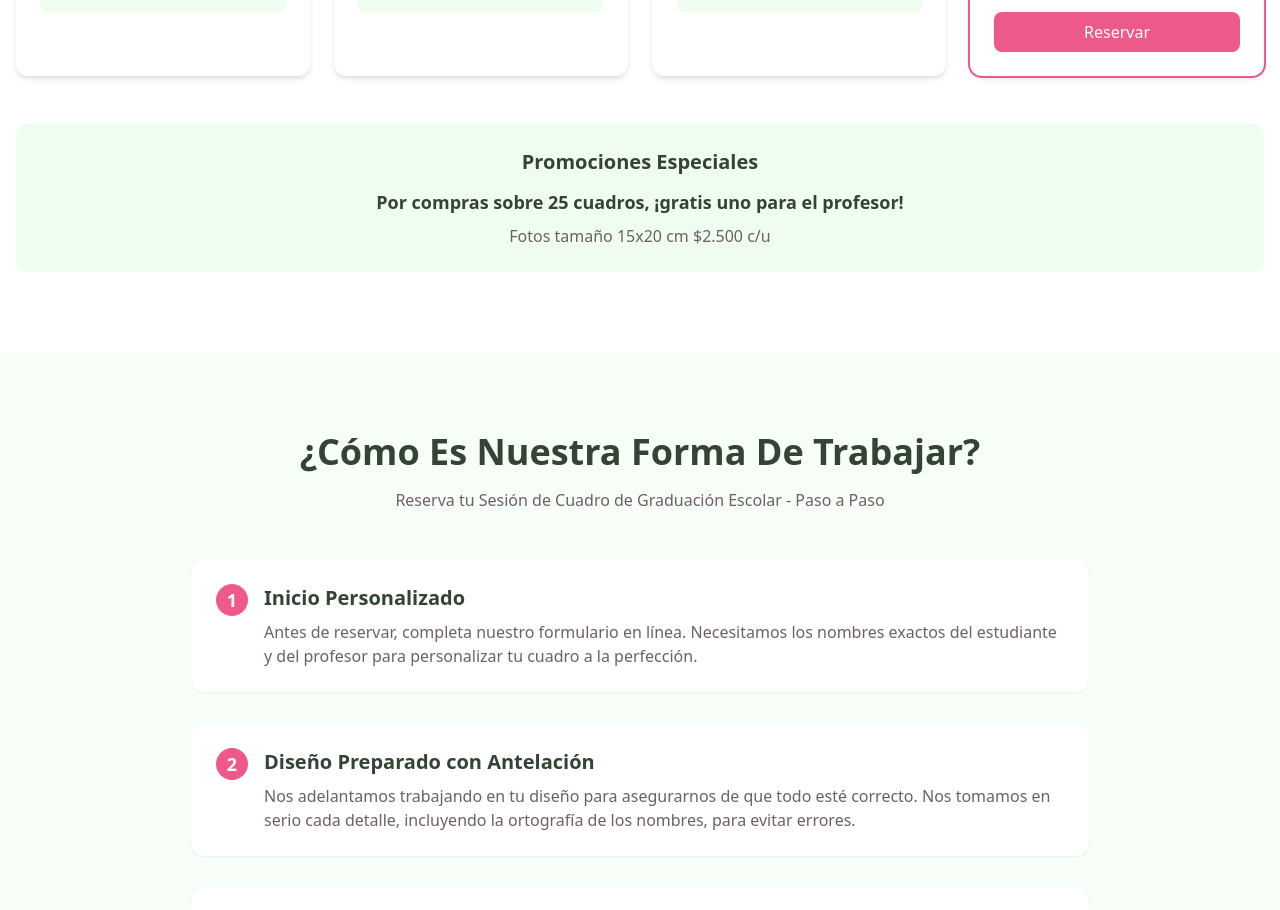
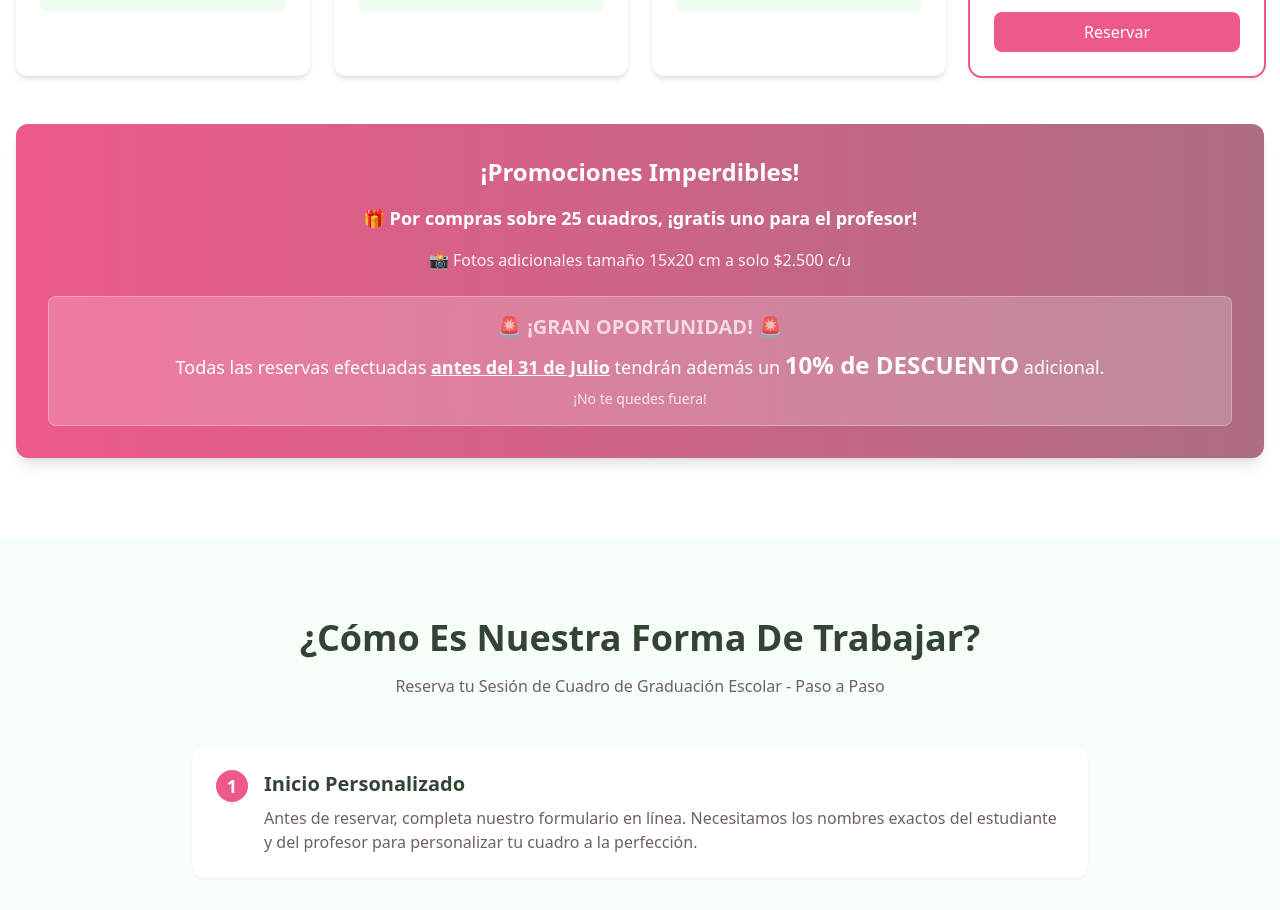
Before and after one commit to fMoyano90/enmarcandoamor, a React (Vite) app: page /graduaciones in a window 1280 px wide. Shown: the part 1121-2031 px from the top of the page. Built offline with nearby package versions, Linux system fonts and the light colour scheme.

Commit message:
Graduation opportunity discount added

```diff
--- a/src/pages/GraduacionesPage.tsx
+++ b/src/pages/GraduacionesPage.tsx
@@ -194,18 +194,30 @@ export const GraduacionesPage = () => {
               ))}
             </div>
 
+            {/* Promociones Especiales - Enhanced */}
             <motion.div
-              className="mt-12 bg-amor-verde-claro/10 p-6 rounded-xl text-center"
+              className="mt-12 bg-gradient-to-r from-amor-rosa to-amor-malva p-8 rounded-xl text-center shadow-lg"
               initial={{ opacity: 0, y: 20 }}
               whileInView={{ opacity: 1, y: 0 }}
               transition={{ duration: 0.6, delay: 0.3 }}
               viewport={{ once: true }}
             >
-              <h3 className="text-xl font-semibold text-amor-verde-oscuro mb-3">Promociones Especiales</h3>
-              <p className="text-lg text-amor-verde-oscuro">
-                <span className="font-bold">Por compras sobre 25 cuadros, ¡gratis uno para el profesor!</span>
+              <h3 className="text-2xl font-bold text-white mb-4">¡Promociones Imperdibles!</h3>
+              <p className="text-lg text-white mb-4">
+                <span className="font-semibold">🎁 Por compras sobre 25 cuadros, ¡gratis uno para el profesor!</span>
               </p>
-              <p className="text-amor-gris mt-2">Fotos tamaño 15x20 cm $2.500 c/u</p>
+              <p className="text-white/90 mb-6">📸 Fotos adicionales tamaño 15x20 cm a solo $2.500 c/u</p>
+
+              {/* Urgency Message */}
+              <div className="bg-white/20 backdrop-blur-sm p-4 rounded-lg border border-white/30">
+                <p className="text-xl font-bold text-white animate-pulse">
+                  🚨 ¡GRAN OPORTUNIDAD! 🚨
+                </p>
+                <p className="text-lg text-white mt-2">
+                  Todas las reservas efectuadas <span className="font-bold underline">antes del 31 de Julio</span> tendrán además un <span className="font-bold text-2xl">10% de DESCUENTO</span> adicional.
+                </p>
+                <p className="text-sm text-white/80 mt-2">¡No te quedes fuera!</p>
+              </div>
             </motion.div>
           </div>
         </section>
```
